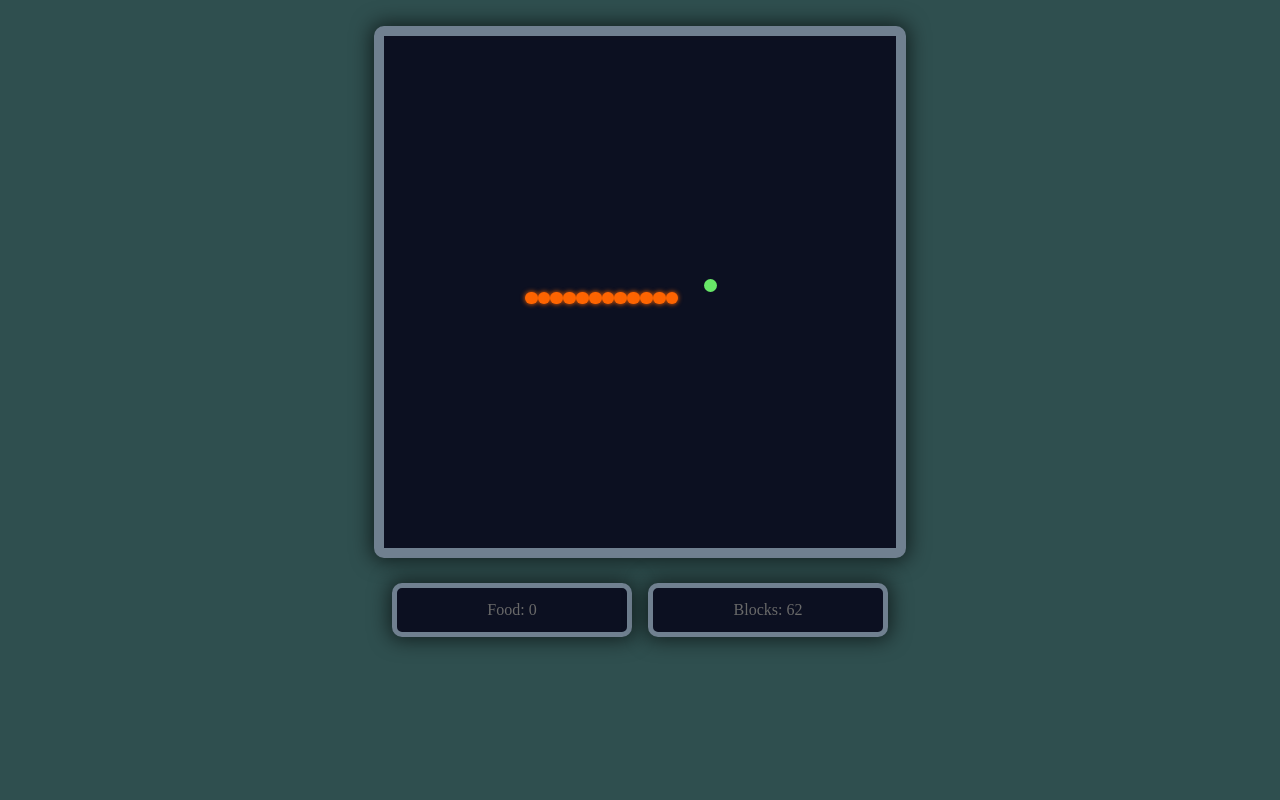
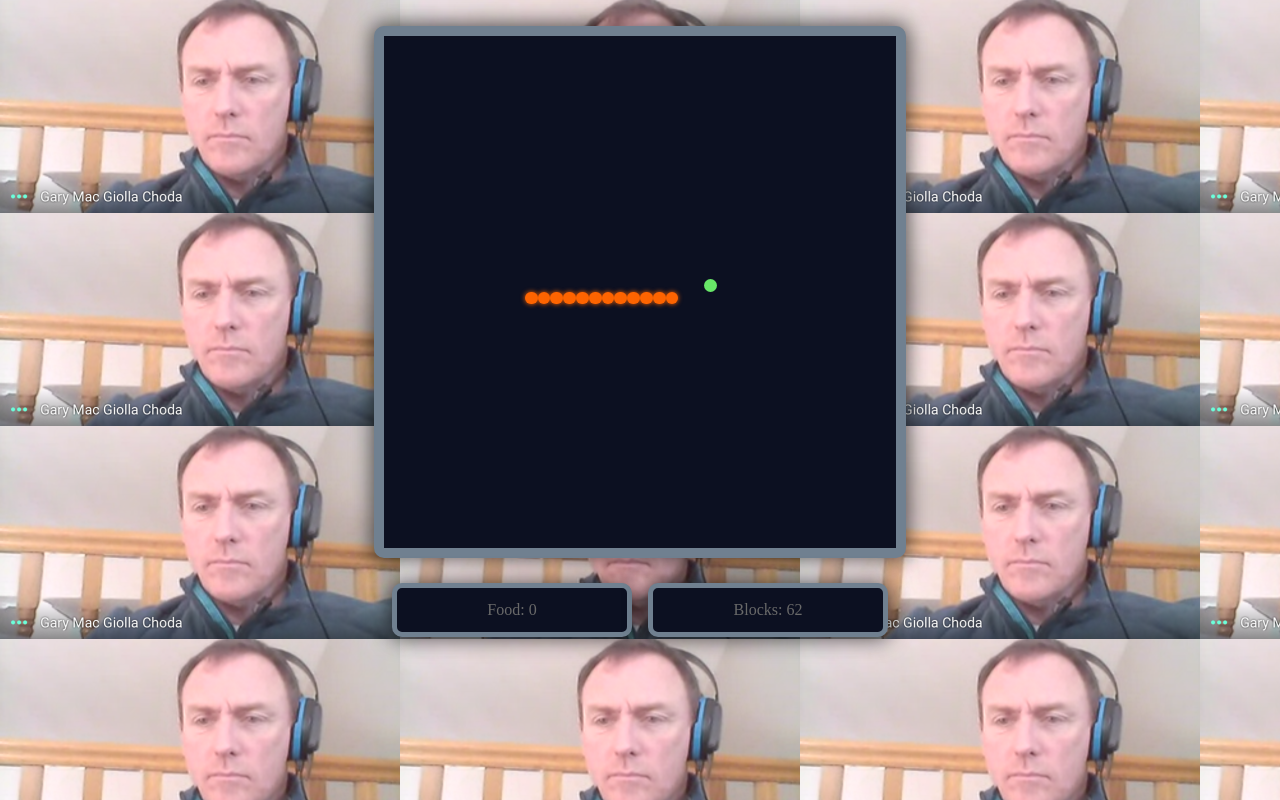
Before and after one commit to upjackbox/snakegame, a plain HTML site: page index.html in a window 1280 px wide. Drawn offline with Linux system fonts and the light colour scheme.

Commit message:
Update snake_game.css

```diff
--- a/snake_game.css
+++ b/snake_game.css
@@ -1,5 +1,5 @@
 body {
-    background-color: darkslategrey;
+    background-image:url("barru.png") ;
     text-align: center;
   }
 
```
